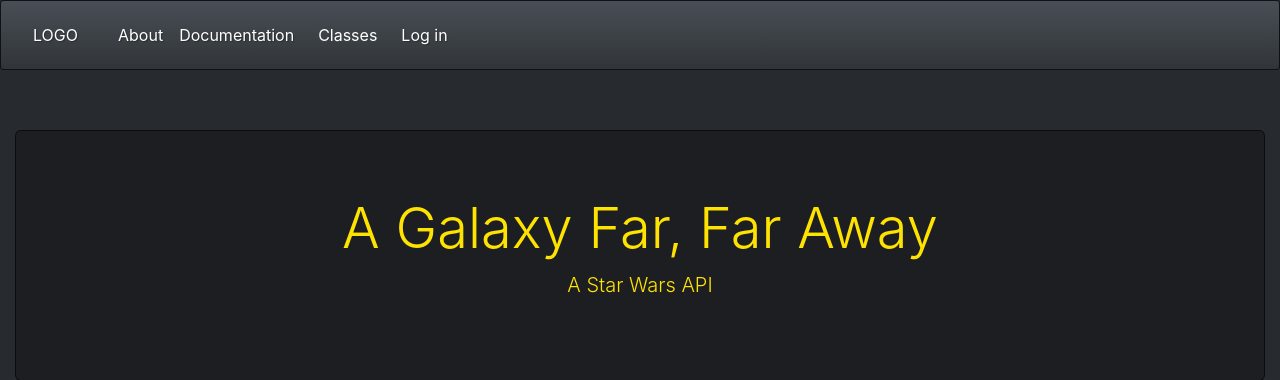
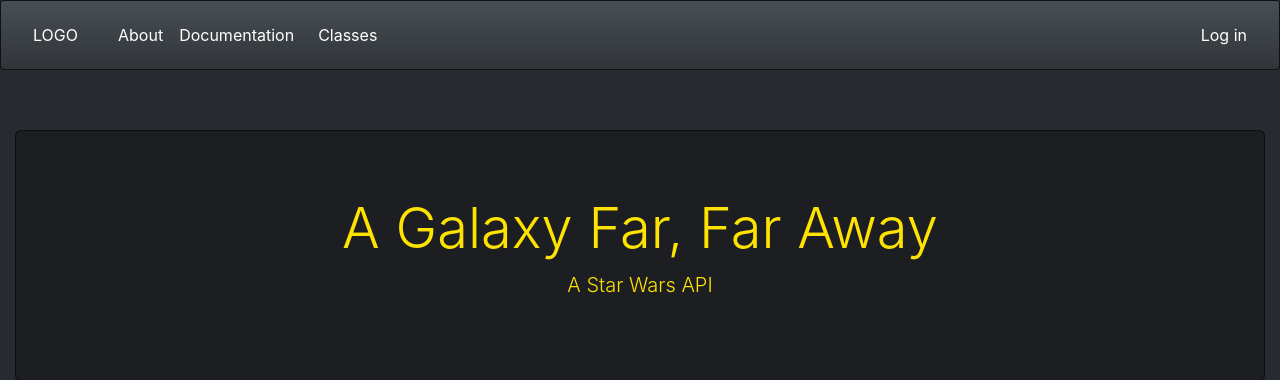
Before and after one commit to ykamat/gffa, a Django app: page /apps/webapp/ in a window 1280 px wide. Shown: the top 380 px of the page. Run offline with Django 3.2, Linux system fonts and the light colour scheme; parts of the project's set-up code (start-up, migrations or seed data) failed here and were passed over; some libraries are stand-ins or nearby versions.

Commit message:
Fixed some styling.

```diff
--- a/apps/webapp/static/css/gffa.css
+++ b/apps/webapp/static/css/gffa.css
@@ -83,7 +83,6 @@ article, aside, details, figcaption, figure, footer, header, hgroup, main, menu,
     margin-bottom: 20px;
     min-height: 50px;
     position: relative;
-    text-shadow: 1px 1px 1px rgba(0, 0, 0, 0.3);
     overflow: visible;
   }
 
@@ -98,6 +97,10 @@ article, aside, details, figcaption, figure, footer, header, hgroup, main, menu,
 
 .navbar-default {
     background-color: #3a3f44;
+}
+
+.navbar-right {
+    float: right;
 }
 
 .dropdown {
@@ -119,6 +122,7 @@ article, aside, details, figcaption, figure, footer, header, hgroup, main, menu,
 .navbar a:hover, .dropdown:hover .dropbtn {
     background-color: #ffe300;
     color: black;
+    font-weight: bold;
 }
 
 .dropdown-content {
@@ -126,7 +130,6 @@ article, aside, details, figcaption, figure, footer, header, hgroup, main, menu,
     position: absolute;
     background-color: #3a3f44;
     min-width: 160px;
-    box-shadow: 0px 8px 16px 0px rgba(0,0,0,0.2);
     z-index: 1;
 }
 
@@ -141,6 +144,7 @@ article, aside, details, figcaption, figure, footer, header, hgroup, main, menu,
 
 .dropdown-content a:hover {
     background-color: #ffe300;
+    font-weight: bold;
 }
 
 .dropdown:hover .dropdown-content {
--- a/apps/webapp/templates/webapp/base.html
+++ b/apps/webapp/templates/webapp/base.html
@@ -61,7 +61,10 @@
                     <a class="nav-link" href="{% url 'vehicles' %}">Vehicles</a>
                 </div>
             </div>
-            <a class="nav-link" href="{% url 'login' %}">Log in</a>
+        </ul>
+    </div>
+
+    <a class="navbar-right" href="{% url 'login' %}">Log in</a>
     {% if user.is_authenticated %}
         <li class="nav-item">
             {{ user.username }}
@@ -70,9 +73,6 @@
             <a class="nav-link" href="{% url 'logout' %}">Log out</a>
         </li>
     {% endif %}
-        </div>
-        </ul>
-    </div>
 </nav>
 
 <main>
```
Lines whose indentation alone changed are shown as unchanged.
